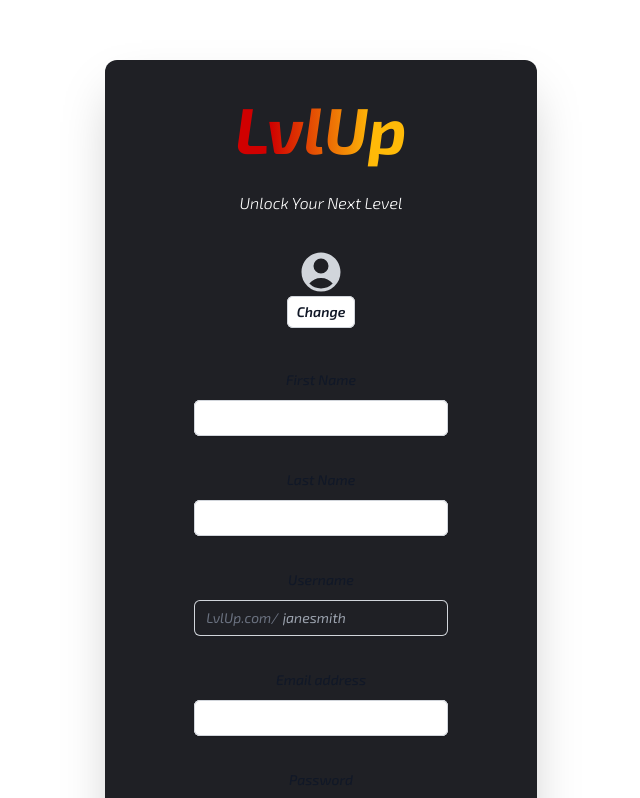
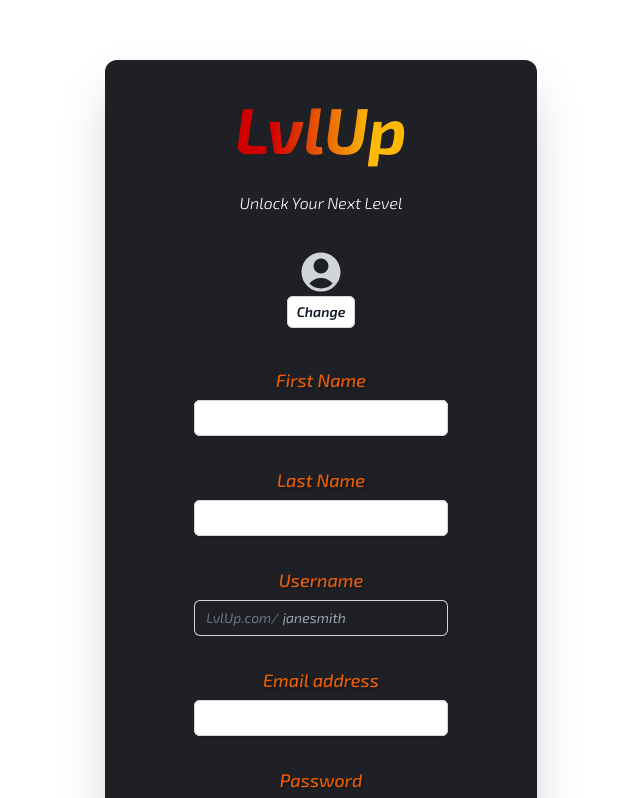
Before and after one commit to Mago223/LvlUp, a React (Vite) app in the folder client/: page /register in a window 1280 px wide. Shown: the top 798 px of the page, without its empty margins (319-959 px from the left). Built offline with nearby package versions, Linux system fonts and the light colour scheme.

Commit message:
changed text color

```diff
--- a/client/src/pages/Registration.css
+++ b/client/src/pages/Registration.css
@@ -40,3 +40,9 @@
   line-height: 1px;
   padding-bottom: 15px;
 }
+
+.form label {
+  color: #e85d04;
+  font-size: 18px;
+  text-shadow: 2px 2px 2px rgba(0, 0, 0, 0.336);
+}
```
